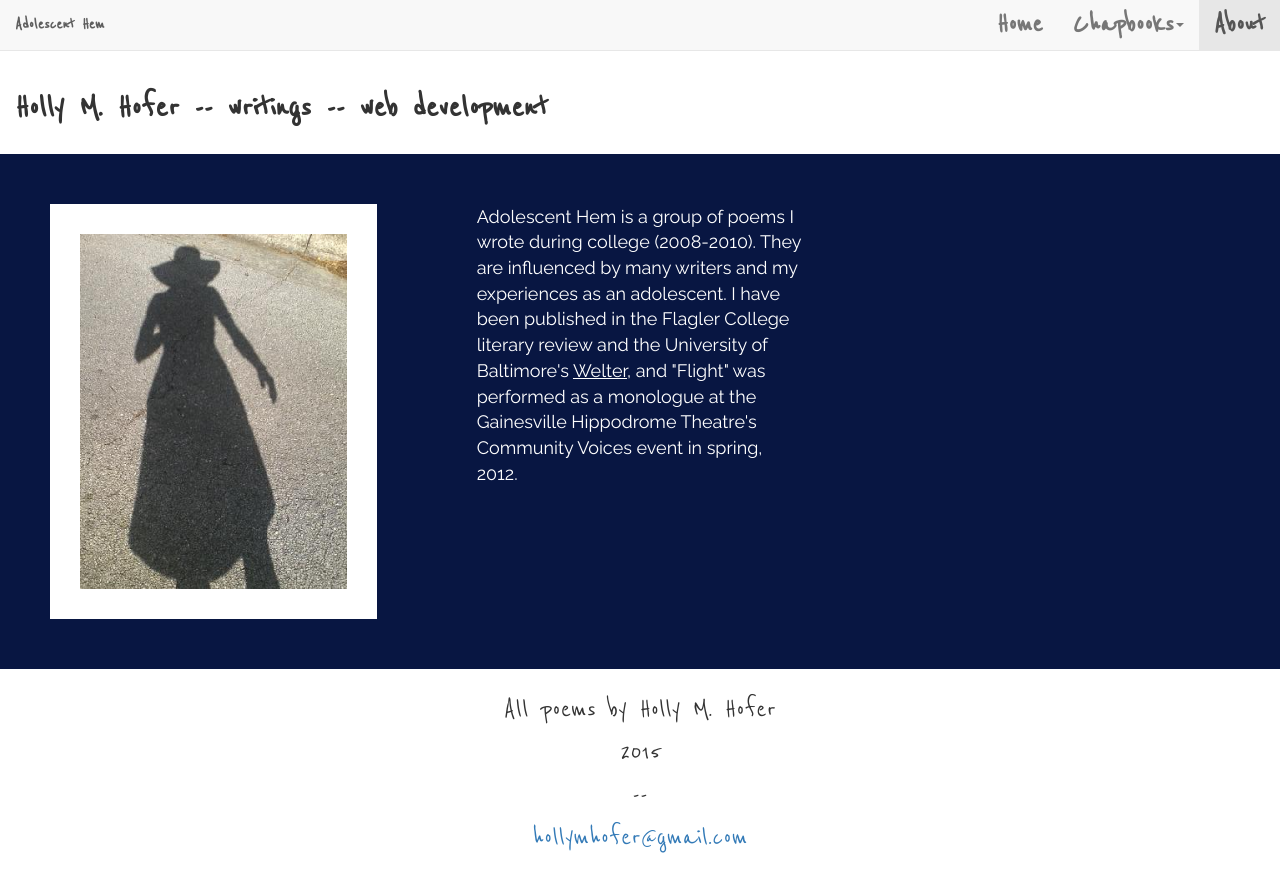
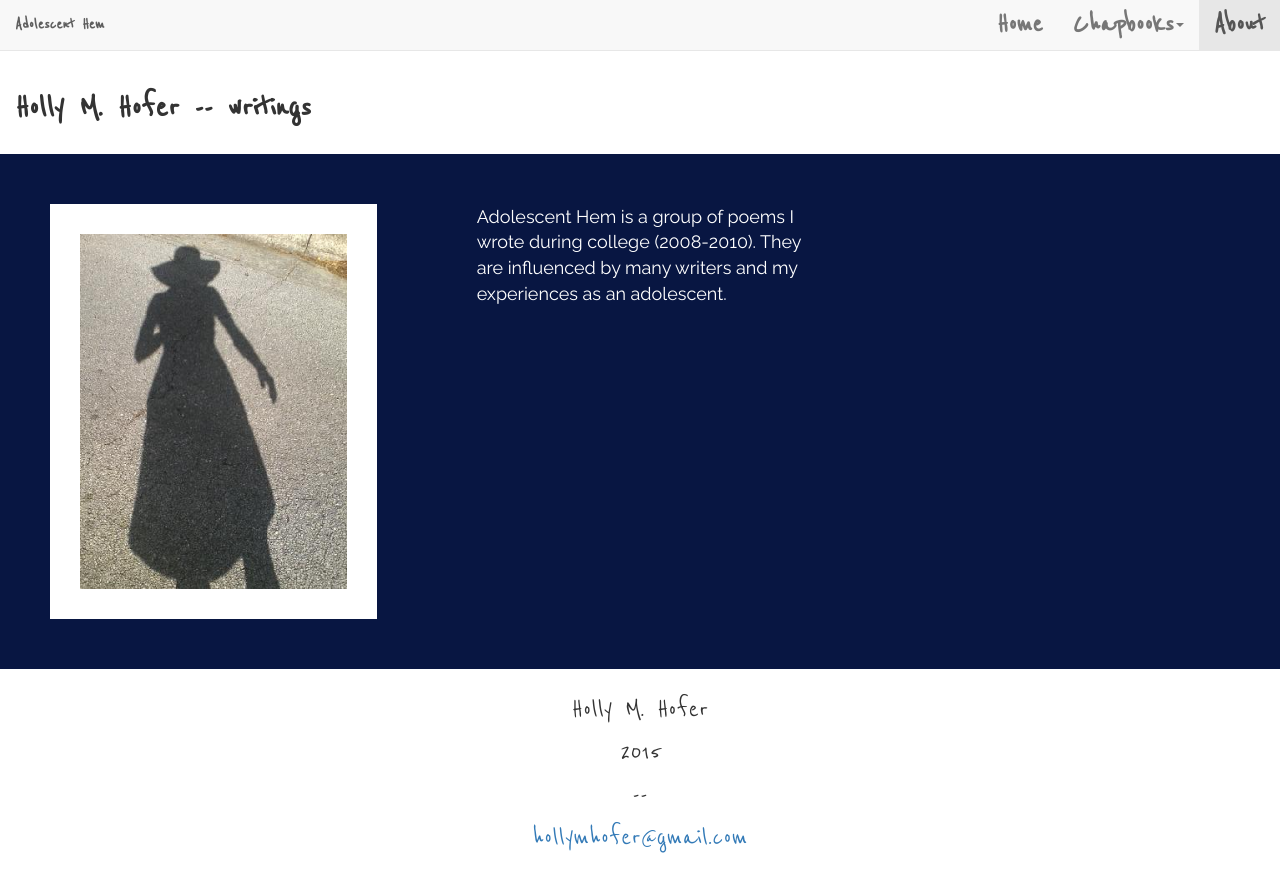
Before and after one commit to hollymha/hollymha.github.io, a plain HTML site: page about.html in a window 1280 px wide. Drawn offline with nearby package versions, Linux system fonts and the light colour scheme.

Commit message:
took off some of bio

```diff
--- a/about.html
+++ b/about.html
@@ -45,7 +45,7 @@
 	<div class="container-fluid">
 		<article >
 			<header>
-				<h1 style="font-weight: bold;">Holly M. Hofer 	-- 	writings 	--	web development</h1>
+				<h1 style="font-weight: bold;">Holly M. Hofer 	-- 	writings </h1>
 			</header>
 			<div class="row" id="about">
 				<div class="col-xs-12 col-md-4 paddedDiv">
@@ -54,15 +54,13 @@
 				<div class="col-xs-12 col-md-4 paddedDiv">
 					<p>Adolescent Hem is a group of poems I wrote during college (2008-2010).
 					They are influenced by many writers and my experiences as an adolescent.
-					I have been published in the Flagler College literary review and the University of Baltimore's <span class="title">Welter</span>, and "Flight" was performed as a monologue at
-					the Gainesville Hippodrome Theatre's Community Voices event in spring, 2012.
-				</div>
+									</div>
 
 			</div>
 		</article>
 	</div>
 	<footer>
-	<p>All poems by Holly M. Hofer<br>2015 <br>--<br><a href="mailto:hollymhofer@gmail.com">hollymhofer@gmail.com</a></p>
+	<p>Holly M. Hofer<br>2015 <br>--<br><a href="mailto:hollymhofer@gmail.com">hollymhofer@gmail.com</a></p>
 	</footer>
     <!-- jQuery (necessary for Bootstrap's JavaScript plugins) -->
     <script src="https://ajax.googleapis.com/ajax/libs/jquery/1.11.2/jquery.min.js"></script>
```
